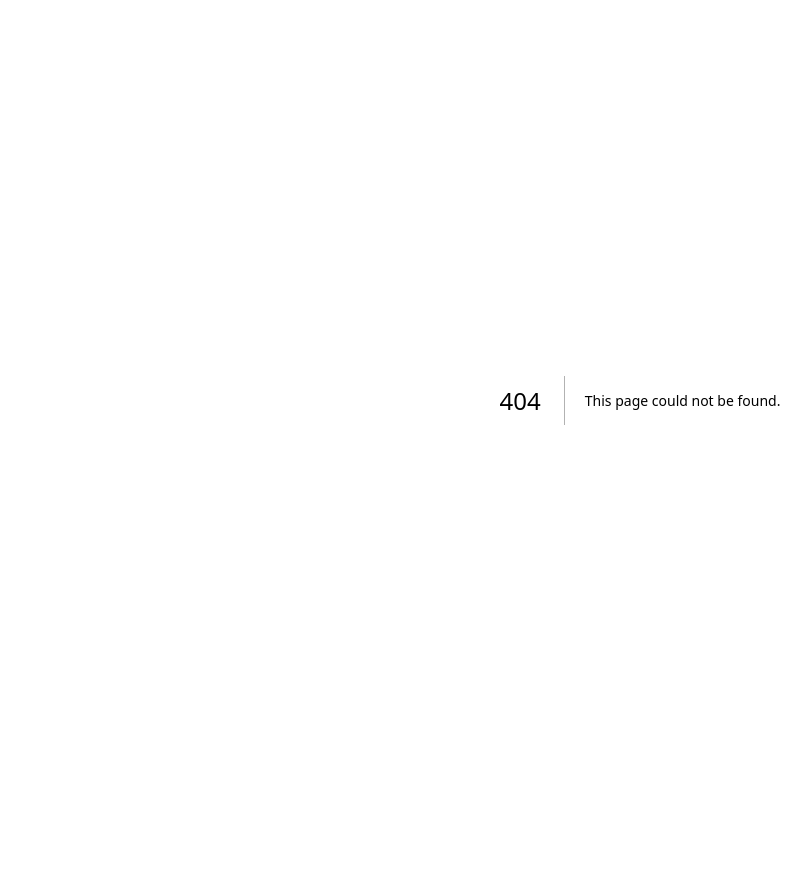
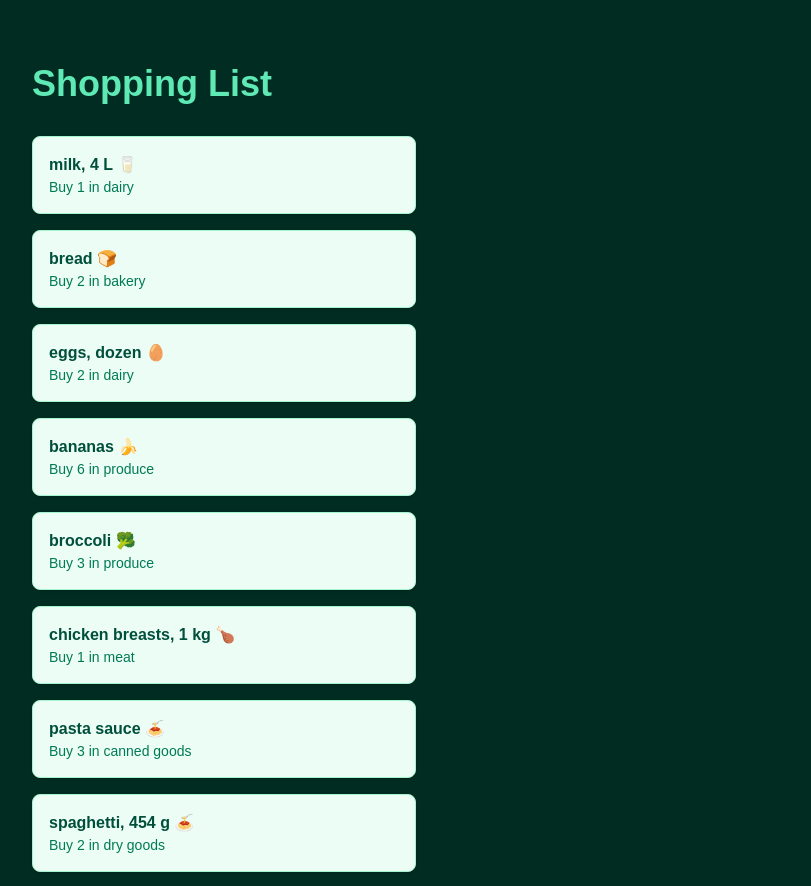
Before and after one commit to Manpreet-kaur-randhawa/cprg306-assignments, a Next.js app: page /week-3 in a window 1280 px wide. Before the commit this address had no page. Shown: the top 886 px of the page, without its empty margins (0-811 px from the left). Before the commit the page ends 800 px from the top, so only its background shows below. Built offline with nearby package versions, Linux system fonts and the light colour scheme.

Commit message:
week-3
improved version of week 3

```diff
--- a/app/page.js
+++ b/app/page.js
@@ -3,9 +3,10 @@ import Link from "next/link";
 export default function Home(){
   return(
     <main>
-      <h1>CPRG306 Assignments</h1>
+      <h1>CPRG-306 Assignments</h1>
       <ul>
         <li><Link href="./week-2">Week 2 Assignment</Link></li>
+        <li><Link href="./week-3">Week 3 Assignment</Link></li>
       </ul>
     </main>
   );
--- /dev/null
+++ b/app/week-3/item-list.js
@@ -0,0 +1,32 @@
+import Item from "./item";
+
+// Same items
+const items = [
+  { name: "milk, 4 L 🥛", quantity: 1, category: "dairy" },
+  { name: "bread 🍞", quantity: 2, category: "bakery" },
+  { name: "eggs, dozen 🥚", quantity: 2, category: "dairy" },
+  { name: "bananas 🍌", quantity: 6, category: "produce" },
+  { name: "broccoli 🥦", quantity: 3, category: "produce" },
+  { name: "chicken breasts, 1 kg 🍗", quantity: 1, category: "meat" },
+  { name: "pasta sauce 🍝", quantity: 3, category: "canned goods" },
+  { name: "spaghetti, 454 g 🍝", quantity: 2, category: "dry goods" },
+  { name: "toilet paper, 12 pack 🧻", quantity: 1, category: "household" },
+  { name: "paper towels, 6 pack", quantity: 1, category: "household" },
+  { name: "dish soap 🍽️", quantity: 1, category: "household" },
+  { name: "hand soap 🧼", quantity: 4, category: "household" },
+];
+
+export default function ItemList() {
+  return (
+    <ul className="flex flex-col gap-4 w-full max-w-sm ml-0">
+      {items.map((item, idx) => (
+        <Item
+          key={idx}
+          name={item.name}
+          quantity={item.quantity}
+          category={item.category}
+        />
+      ))}
+    </ul>
+  );
+}
--- /dev/null
+++ b/app/week-3/item.js
@@ -0,0 +1,12 @@
+export default function Item({ name, quantity, category }) {
+  return (
+    <li className="flex items-center justify-between rounded-lg border border-emerald-200 bg-emerald-50 p-4 shadow-sm">
+      <div>
+        <p className="font-semibold text-emerald-900">{name}</p>
+        <p className="text-sm text-emerald-700">
+          Buy {quantity} in {category}
+        </p>
+      </div>
+    </li>
+  );
+}
--- /dev/null
+++ b/app/week-3/page.js
@@ -0,0 +1,14 @@
+import ItemList from "./item-list";
+
+export default function Page() {
+  return (
+    <main className="min-h-screen bg-emerald-950 text-emerald-50">
+      <section className="px-8 py-16">
+        <h1 className="mb-8 text-4xl font-bold text-emerald-300">
+          Shopping List
+        </h1>
+        <ItemList />
+      </section>
+    </main>
+  );
+}
```
